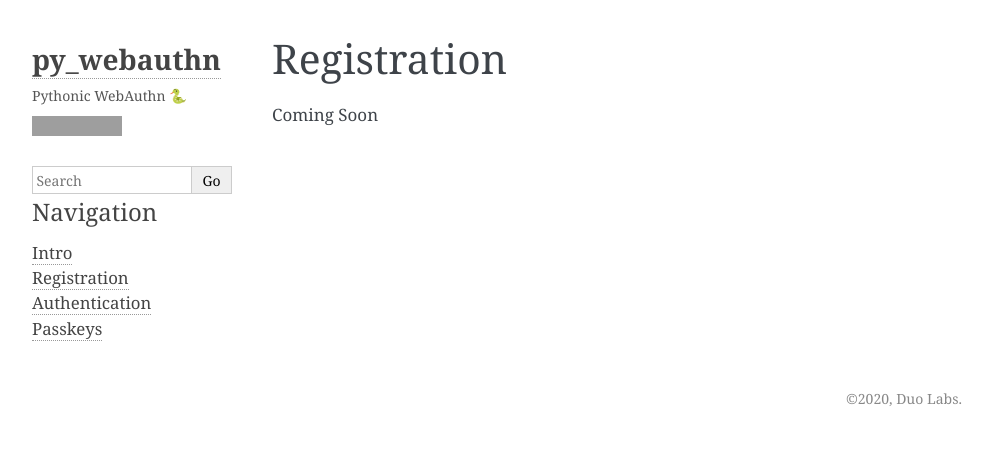
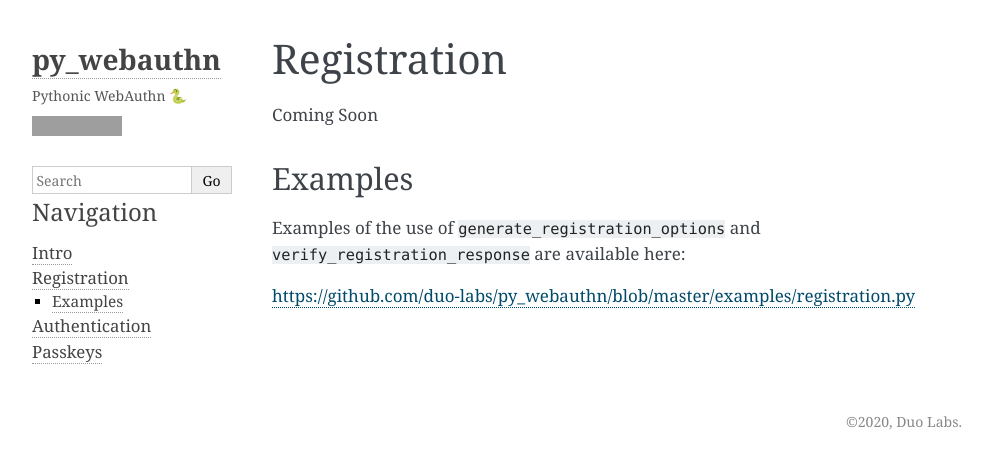
Before and after one commit to duo-labs/py_webauthn, a Sphinx documentation site: the page built from source/registration.md, in a window 1280 px wide. Shown: the top 468 px of the page, without its empty margins (148-1140 px from the left). Built offline with Sphinx 7.4.7, drawn with Linux system fonts in a browser that asks for light colours; grey boxes are pictures that could not be loaded.

Commit message:
Add example links to reg and auth

```diff
--- a/source/registration.md
+++ b/source/registration.md
@@ -1,3 +1,9 @@
 # Registration
 
 Coming Soon
+
+## Examples
+
+Examples of the use of `generate_registration_options` and `verify_registration_response` are available here:
+
+<https://github.com/duo-labs/py_webauthn/blob/master/examples/registration.py>
```
Also changed, not shown: source/authentication.md (+6 -0 lines).
